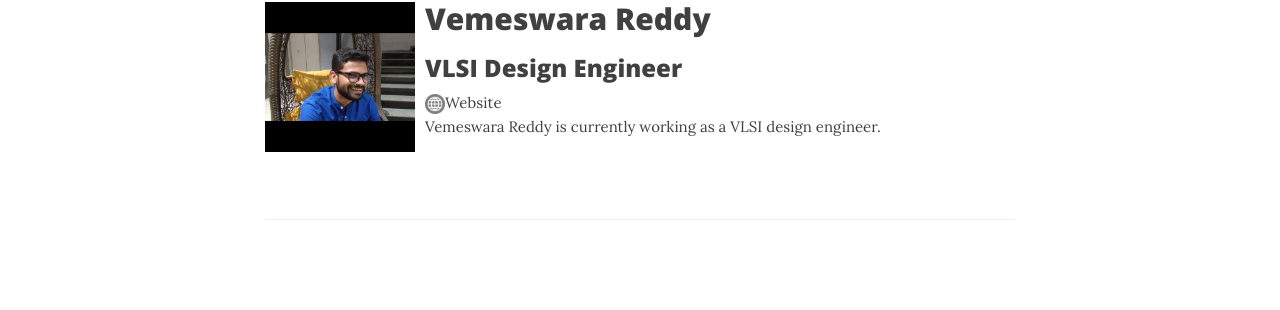
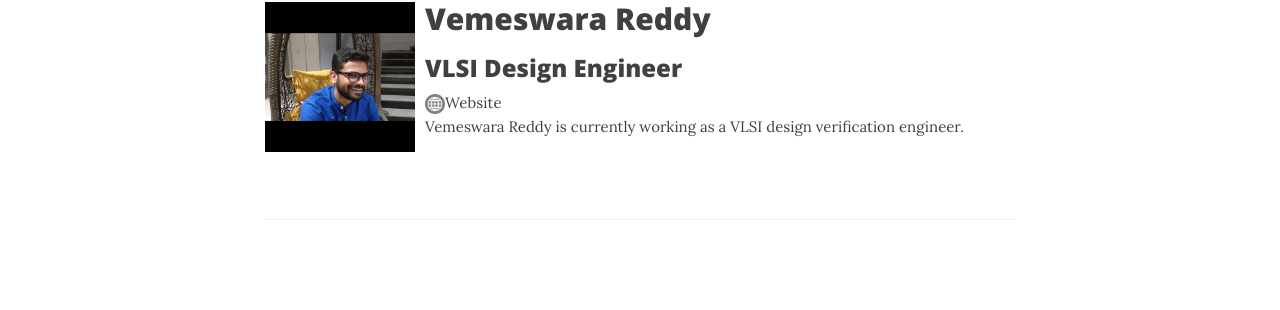
Before and after one commit to sivakrishna383/sivakrishna383.github.io, a Jekyll site: the page built from members.html, in a window 1280 px wide. Shown: the part 687-997 px from the top of the page. Built offline with Jekyll 4.4.1, drawn with Linux system fonts in a browser that asks for light colours; nearby versions of some CDN libraries.

Commit message:
Update members.yml

```diff
--- a/_data/members.yml
+++ b/_data/members.yml
@@ -13,6 +13,6 @@
   role: VLSI Design Engineer
   img: /img/profile2.jpg
   github:
-  bio: Vemeswara Reddy is currently working as a VLSI design engineer.
+  bio: Vemeswara Reddy is currently working as a VLSI design verification engineer.
   url: https://vemeswarareddy.blogspot.com/
   visible: true
```
